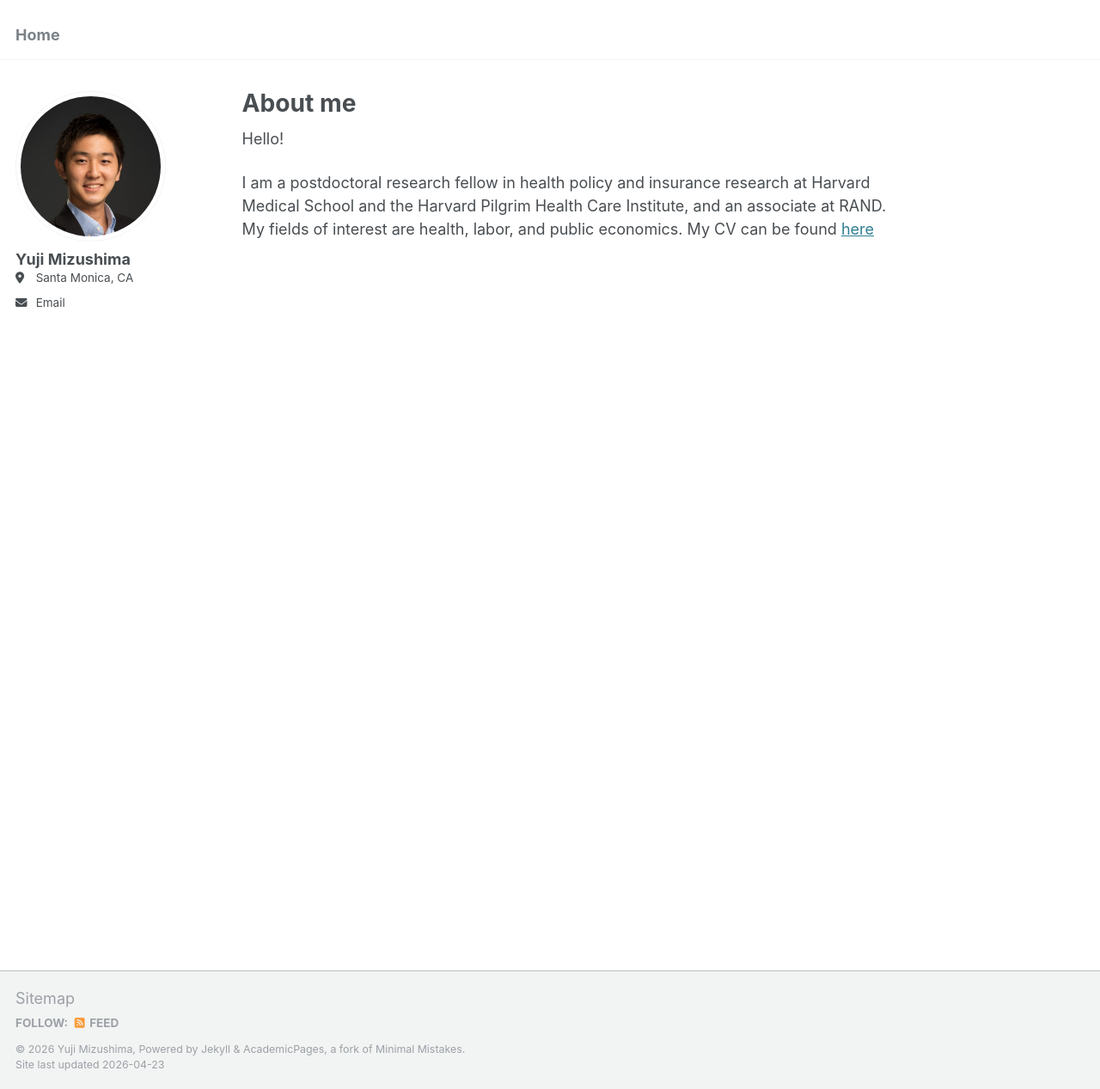
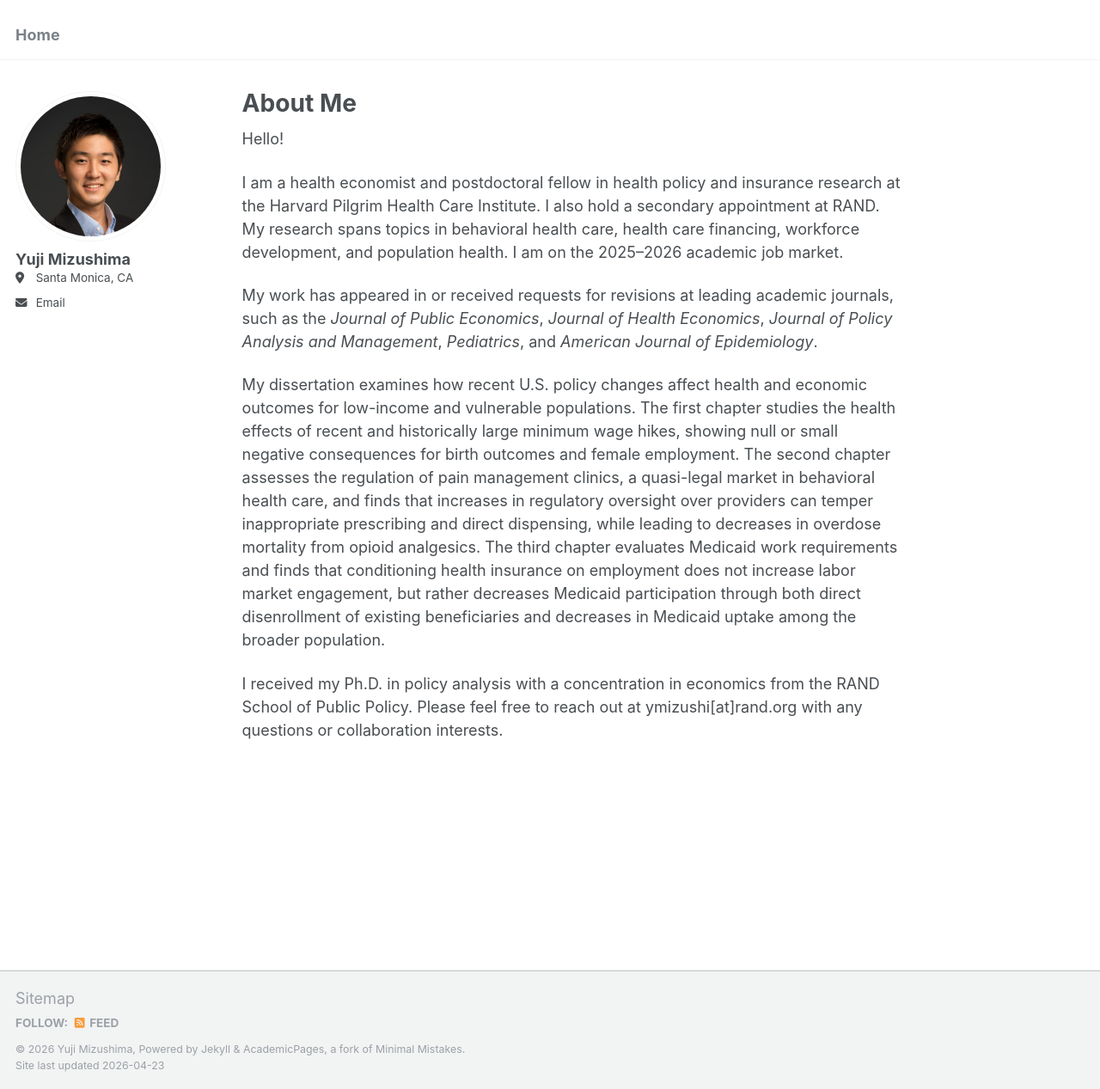
Before and after one commit to yujimizushima/yujimizushima.github.io, a Jekyll site: the page built from _pages/about.md, in a window 1280 px wide and 1267 px high. Shown: the whole window at 86% size. Built offline with Jekyll 4.4.1, drawn with Linux system fonts in a browser that asks for light colours.

Commit message:
Update about.md

```diff
--- a/_pages/about.md
+++ b/_pages/about.md
@@ -1,6 +1,6 @@
 ---
 permalink: /
-title: "About me"
+title: "About Me"
 author_profile: true
 redirect_from:
   - /about/
@@ -9,5 +9,10 @@ redirect_from:
 
 Hello!
 
-I am a postdoctoral research fellow in health policy and insurance research at Harvard Medical School and the Harvard Pilgrim Health Care Institute, and an associate at RAND. My fields of interest are health, labor, and public economics.
-My CV can be found [here](https://drive.google.com/file/d/1QJwFL_ya6Ieqk-3Gj-Jcaj_2S6rVbnaJ/view?usp=sharing)
+I am a health economist and postdoctoral fellow in health policy and insurance research at the Harvard Pilgrim Health Care Institute. I also hold a secondary appointment at RAND. My research spans topics in behavioral health care, health care financing, workforce development, and population health. I am on the 2025–2026 academic job market.
+
+My work has appeared in or received requests for revisions at leading academic journals, such as the _Journal of Public Economics_, _Journal of Health Economics_, _Journal of Policy Analysis and Management_, _Pediatrics_, and _American Journal of Epidemiology_.
+
+My dissertation examines how recent U.S. policy changes affect health and economic outcomes for low-income and vulnerable populations. The first chapter studies the health effects of recent and historically large minimum wage hikes, showing null or small negative consequences for birth outcomes and female employment. The second chapter assesses the regulation of pain management clinics, a quasi-legal market in behavioral health care, and finds that increases in regulatory oversight over providers can temper inappropriate prescribing and direct dispensing, while leading to decreases in overdose mortality from opioid analgesics. The third chapter evaluates Medicaid work requirements and finds that conditioning health insurance on employment does not increase labor market engagement, but rather decreases Medicaid participation through both direct disenrollment of existing beneficiaries and decreases in Medicaid uptake among the broader population.
+
+I received my Ph.D. in policy analysis with a concentration in economics from the RAND School of Public Policy. Please feel free to reach out at ymizushi[at]rand.org with any questions or collaboration interests.
```
